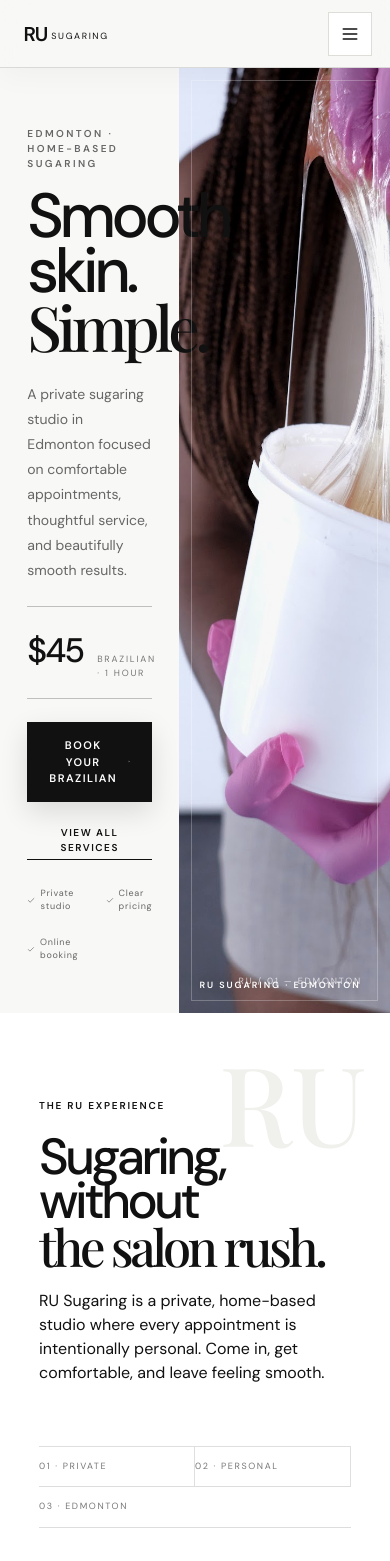
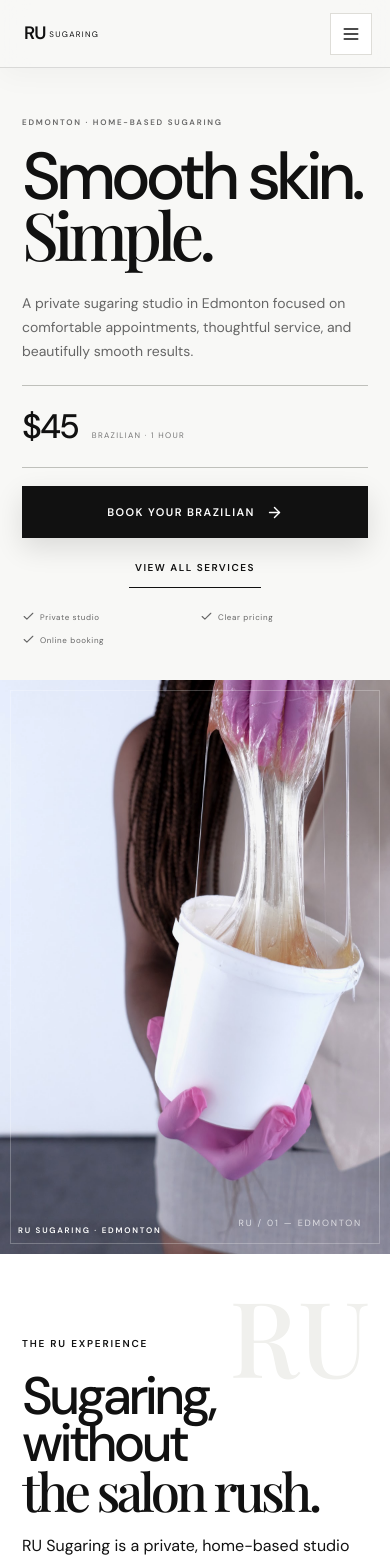
Before and after one commit to Craytivo/Laura, a React (Vite) app: page / in a window 390 px wide. Shown: the top 1561 px of the page. Built offline with nearby package versions, Linux system fonts and the light colour scheme; a web font is replaced by a local one.

Commit message:
Refocus RU Sugaring design mobile-first

```diff
--- a/src/styles.css
+++ b/src/styles.css
@@ -447,3 +447,125 @@ footer p{font-size:10px;letter-spacing:.08em}
   .book{padding:90px 7vw 100px}
   .book h2{font-size:clamp(56px,15vw,80px)}
 }
+
+
+/* Mobile-first refinement — RU Sugaring */
+@media(max-width:800px){
+  html{font-size:16px;scroll-padding-top:68px}
+  body{overflow-x:hidden;padding-bottom:78px}
+  .site{width:100%;overflow:hidden}
+  .nav{height:68px;padding:0 18px}
+  .wordmark{font-size:18px}
+  .wordmark span{font-size:8px;letter-spacing:.16em}
+  .menu{width:42px;height:42px}
+  .nav-links{top:68px;padding:18px;background:rgba(248,248,246,.98);gap:6px;border-top:0}
+  .nav-links button:not(.nav-book){min-height:48px;padding:12px 2px;font-size:10px;letter-spacing:.13em}
+  .nav-links .nav-book{margin-top:8px;min-height:50px}
+
+  .hero{display:flex;flex-direction:column;min-height:auto}
+  .hero-copy{order:1;padding:48px 22px 34px}
+  .hero .eyebrow{font-size:8px;letter-spacing:.22em;margin-bottom:20px}
+  .hero h1{font-size:clamp(56px,17vw,76px);line-height:.86;letter-spacing:-.075em}
+  .hero-text{font-size:14px;line-height:1.72;margin:24px 0 22px;max-width:100%}
+  .hero-offer{max-width:none;padding:15px 0}
+  .hero-offer strong{font-size:34px}
+  .hero-offer span{font-size:8px;letter-spacing:.16em}
+  .hero-actions{display:flex;flex-direction:column;align-items:stretch;gap:10px;margin-top:18px}
+  .hero-actions .button{width:100%;min-height:52px}
+  .text-button{align-self:center;min-height:38px}
+  .hero-trust{display:grid;grid-template-columns:1fr 1fr;gap:10px;margin-top:22px}
+  .hero-trust span{font-size:8px}
+  .hero-art{order:2;min-height:430px;height:68vh;max-height:590px}
+  .hero-art:before{inset:10px}
+  .hero-image-label{left:18px;bottom:18px;font-size:8px}
+
+  .section,.dark-section{padding:76px 22px}
+  .intro{min-height:0;padding-top:82px;padding-bottom:76px}
+  .intro:before{font-size:105px;top:28px;right:20px}
+  .intro h2,.section-heading h2,.gallery-heading h2,.bundle-intro h2,.selected-service h2,.faq h2{font-size:clamp(48px,13.5vw,70px);line-height:.89}
+  .intro>p:last-child{margin:25px 0 0;font-size:14px;line-height:1.78}
+  .intro-meta{margin-top:38px;grid-template-columns:1fr 1fr}
+
+  .signature{display:flex;flex-direction:column;min-height:0}
+  .signature-image{min-height:390px;height:54vh;max-height:500px;padding:18px}
+  .signature-copy{padding:68px 22px 76px}
+  .signature-copy h2{font-size:clamp(56px,15vw,78px);line-height:.86}
+  .signature-price{margin:28px 0 22px;padding:17px 0}
+  .signature-price strong{font-size:36px}
+  .signature-copy>p:not(.eyebrow){font-size:13px;line-height:1.75}
+  .signature-copy .button{width:100%;min-height:52px}
+
+  .dark-section{padding-top:82px;padding-bottom:82px}
+  .dark-section h2{font-size:clamp(50px,13.5vw,70px)}
+  .feature-grid{grid-template-columns:1fr;margin-top:52px}
+  .feature-grid>div,.feature-grid>div:nth-child(2),.feature-grid>div:last-child{padding:23px 0;min-height:0;border-right:0}
+  .feature-grid h3{font-size:27px;margin:13px 0 7px}
+  .feature-grid p{font-size:12px;line-height:1.7}
+
+  .services{padding-top:78px;padding-bottom:78px}
+  .section-heading.light{margin-bottom:40px}
+  .section-lede{font-size:12px;line-height:1.7;margin-top:18px}
+  .service-card,.service-card.featured{display:grid;grid-template-columns:25px minmax(0,1fr) 16px;gap:10px;min-height:0;padding:20px 0;margin:0;border-left:0;border-right:0}
+  .service-card.featured{padding:22px 18px;margin:0 -18px}
+  .service-card.featured:after{right:18px;top:0;font-size:7px;padding:7px 8px}
+  .service-number{font-size:8px;padding-top:4px}
+  .service-title{display:block;padding-right:68px}
+  .service-title h3{font-size:19px;line-height:1.15}
+  .service-title strong{display:block;font-size:15px;margin-top:5px}
+  .service-main p{font-size:11px;line-height:1.5;margin:8px 0 5px}
+  .service-main small{font-size:8px;letter-spacing:.13em}
+  .service-card .service-arrow{grid-column:3;grid-row:1;align-self:start;margin-top:3px}
+  .service-card .popular{display:none}
+
+  .gallery-section{padding:78px 18px}
+  .gallery-heading{display:block;padding:0;margin-bottom:34px}
+  .gallery-heading>p{font-size:12px;line-height:1.7;margin-top:18px}
+  .editorial-gallery{display:grid;grid-template-columns:1fr 1fr;grid-template-rows:240px repeat(3,150px);gap:7px;margin:0}
+  .editorial-gallery .gallery-item-1{grid-column:1 / 3;grid-row:1}
+  .editorial-gallery .gallery-item-2{grid-column:1 / 2;grid-row:2}
+  .editorial-gallery .gallery-item-3{grid-column:2 / 3;grid-row:2}
+  .editorial-gallery .gallery-item-4{grid-column:1 / 3;grid-row:3}
+  .editorial-gallery .gallery-item-5{grid-column:1 / 2;grid-row:4}
+  .editorial-gallery .gallery-item-6{grid-column:2 / 3;grid-row:4}
+  .editorial-gallery .gallery-item-7{display:none}
+
+  .bundles{display:block;padding:78px 22px}
+  .bundle-intro{margin-bottom:36px}
+  .bundle-card{min-height:0;padding:20px 0}
+  .bundle-card h3{font-size:16px}
+  .bundle-card p{font-size:9px;line-height:1.4}
+  .bundle-price strong{font-size:21px}
+
+  .selected-service{padding:76px 22px}
+  .selected-service-inner{display:flex;flex-direction:column;align-items:stretch;padding-top:34px;gap:30px}
+  .selected-service h2{font-size:clamp(50px,13.5vw,70px)}
+  .selected-service-inner>div:first-child>p:last-child{font-size:12px;line-height:1.7;margin-top:18px}
+  .selected-service-action{width:100%;min-width:0}
+  .selected-service-action .button{width:100%;min-height:52px}
+
+  .loyalty{padding:96px 22px}
+  .loyalty h2{font-size:clamp(56px,15vw,80px)}
+  .loyalty>p:not(.eyebrow){font-size:13px;line-height:1.75}
+  .loyalty .button{width:100%;min-height:52px}
+
+  .faq{display:block;padding:78px 22px}
+  .faq .section-heading{margin-bottom:40px}
+  .faq details{padding:20px 0}
+  .faq summary{font-size:13px}
+  .faq details p{font-size:12px;line-height:1.7}
+
+  .book{display:block;padding:80px 22px 92px}
+  .book h2{font-size:clamp(58px,15vw,82px)}
+  .book>div>p:last-child{font-size:13px;line-height:1.7}
+  .book-actions{width:100%;align-items:stretch;margin-top:34px}
+  .book-actions .button{width:100%;min-height:52px}
+  .gift-button{justify-content:center;min-height:42px}
+
+  .mobile-booking-bar{padding:10px 16px calc(10px + env(safe-area-inset-bottom));gap:12px}
+  .mobile-booking-bar div{max-width:56vw}
+  .mobile-booking-bar button{min-height:48px;padding:11px 14px}
+  footer{padding:38px 22px 28px}
+}
+@media(min-width:801px){
+  .hero,.signature,.dark-section,.services,.gallery-section,.bundles,.faq,.book{isolation:isolate}
+}
```
